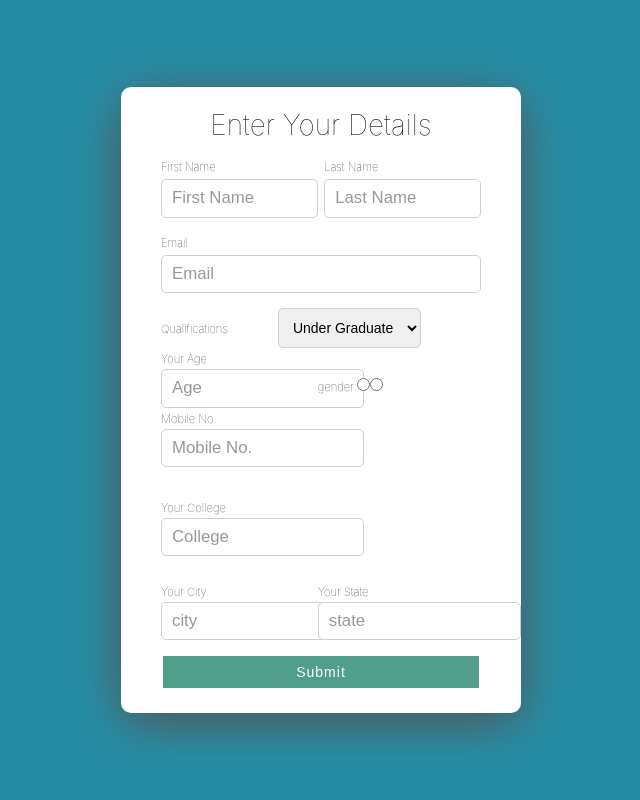
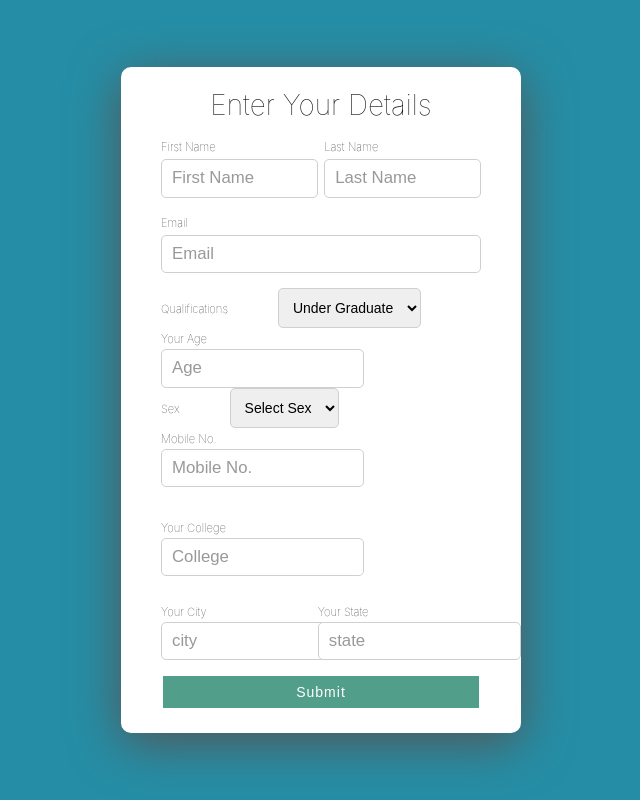
Before and after one commit to tushardahiya/form-validation, a React (Create React App) app: page / in a window 1280 px wide. Shown: the whole page, without its empty margins (319-959 px from the left). Built offline with nearby package versions, Linux system fonts and the light colour scheme.

Commit message:
added validations to qualification and gender

```diff
--- a/src/App.js
+++ b/src/App.js
@@ -38,6 +38,8 @@ class App extends Component {
       college: null,
       city: null,
       state: null,
+      gender: null,
+      qualification: null,
       formErrors: {
         firstName: '',
         lastName: '',
@@ -46,18 +48,14 @@ class App extends Component {
         mobileno: '',
         college: '',
         city: '',
-        state: ''
-      },
-      value: "",
+        state: '',
+        gender: '',
         qualification: ''
       }
     }
+  }
 
-  handleRadioChange(event) {
-    this.setState(
-      { value: event.target.value }
-    )
-  }
+
 
   handleSubmit = (event) => {
     event.preventDefault();
@@ -80,7 +78,10 @@ class App extends Component {
       `)
 
 
-      swal(`SUBMITTING
+      swal({
+        title: "SUBMITTED",
+        icon: "success",
+        text: `
         First Name : ${this.state.firstName}
         Last Name : ${this.state.lastName}
         Email : ${this.state.email}
@@ -90,10 +91,12 @@ class App extends Component {
         City : ${this.state.city}
         State : ${this.state.state}
         Sex : ${this.state.value}
-      Qualification : ${this.state.qualification}`)
+        Qualification : ${this.state.qualification}`
+      }
+      )
     }
     else {
-      console.error('FORM INVALID - DISPLAY ERROR MESSAGE');
+      console.error("FORM INVALID - OR SOMETHING'S EMPTY");
     }
   }
 
@@ -144,7 +147,15 @@ class App extends Component {
         formErrors.state =
           value.length < 2 ? 'minimum two characters required' : '';
         break;
+      case 'qualification':
+        formErrors.qualification =
+          value.length < 1 ? 'you must choose something' : '';
+        break;
 
+      case 'gender':
+        formErrors.gender =
+          value.length < 1 ? 'you must choose something' : '';
+        break;
 
       default:
         break;
@@ -205,7 +216,7 @@ class App extends Component {
             <label htmlFor="email">Email</label>
             <input
               type="email"
-              maxLength="20"
+              maxLength="40"
               className={formErrors.email.length > 0 ? "error" : null}
               placeholder="Email"
               noValidate
@@ -219,7 +230,7 @@ class App extends Component {
 
           <div className="qualification">
             <label htmlFor="qualification :" >Qualifications</label>
-            <select name="qualification" onChange={this.handleChange}>
+            <select required name="qualification" onChange={this.handleChange}>
               <option value="under graduate">Under Graduate</option>
               <option value="graduate">Graduate</option>
               <option value="post graduate">Post Graduate</option>
@@ -244,20 +255,12 @@ class App extends Component {
           </div>
 
           <div className="gender">
-            <label>gender:{this.state.value}</label>
-            <input
-              type="radio"
-              name="gender"
-              value="male"
-              checked={this.state.value === "male"}
-              onChange={this.handleRadioChange.bind(this)}
-            />
-            <input
-              type="radio"
-              name="gender"
-              value="female"
-              checked={this.state.value === "female"}
-              onChange={this.handleRadioChange.bind(this)} />
+            <label htmlFor="gender :" >Sex</label>
+            <select required name="gender" onChange={this.handleChange}>
+              <option value="default">Select Sex</option>
+              <option value="male">male</option>
+              <option value="female">Female</option>
+            </select>
           </div>
 
 
```
Lines whose indentation alone changed are shown as unchanged.
